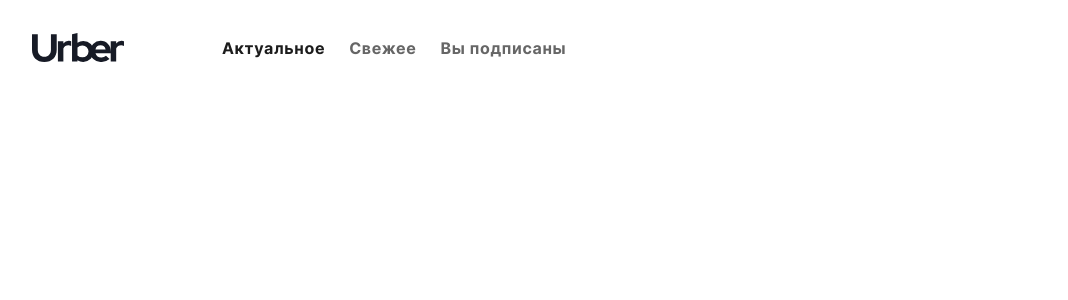
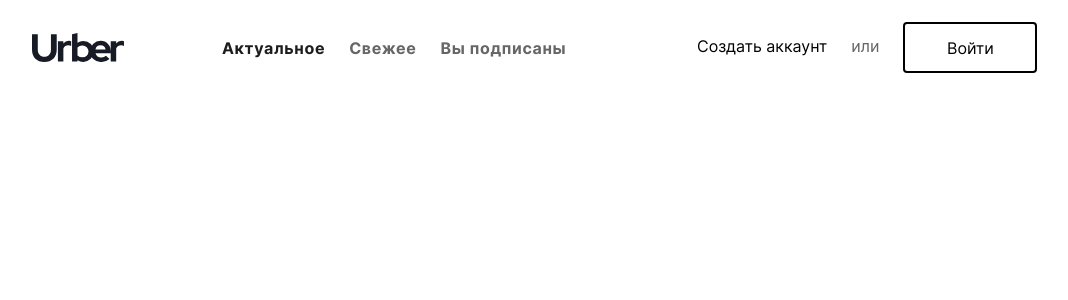
Before and after one commit to FrSnowy/-Hackathon-2019, a React (Create React App) app in the folder front/: page / in a window 1280 px wide. Shown: the top 300 px of the page, without its empty margins (53-1121 px from the left). Built offline with nearby package versions, Linux system fonts and the light colour scheme.

Commit message:
Header with buttons

```diff
--- a/front/src/blocks/Header/Header.js
+++ b/front/src/blocks/Header/Header.js
@@ -4,12 +4,10 @@ import Container from 'react-bootstrap/Container';
 import Row from 'react-bootstrap/Row';
 import Col from 'react-bootstrap/Col';
 import TabButton from '../../components/TabButton/TabButton';
+import WrappedButton from '../../components/WrappedButton/WrappedButton';
+import HoverableLink from '../../components/HoverableLink/HoverableLink';
 
 class Header extends React.Component {
-  constructor(props) {
-    super(props);
-  }
-
   render() {
     const { className } = this.props;
     return (
@@ -19,10 +17,15 @@ class Header extends React.Component {
             <Col md={2}>
               <Logo />
             </Col>
-            <Col md={10}>
+            <Col md={5}>
               <TabButton content = "Актуальное" isSelected = {true}/>
               <TabButton content = "Свежее" isSelected = {false}/>
               <TabButton content = "Вы подписаны" isSelected = {false}/>
+            </Col>
+            <Col md={5}>
+              <HoverableLink content = "Создать аккаунт"/>
+              <span className = "or-split">или</span>
+              <WrappedButton className = "login-button" content = "Войти"/>
             </Col>
           </Row>
         </Container>
--- a/front/src/blocks/Header/Header.scss
+++ b/front/src/blocks/Header/Header.scss
@@ -14,7 +14,22 @@
         height: 100%;
       }
     }
+
+    .or-split {
+      margin: 0 24px;
+      color: #666666;
+    }
+
+    button.login-button {
+      font-family: 'Inter';
+    }
+
+    a.hoverable-link {
+      font-family: 'Inter';
+    }
   }
 
   @include TabButton();
+  @include WrappedButton($className: 'login-button');
+  @include HoverableLink();
 }
--- /dev/null
+++ b/front/src/components/HoverableLink/HoverableLink.js
@@ -0,0 +1,18 @@
+import React from 'react';
+;
+class HoverableLink extends React.Component {
+  constructor(props) {
+    super(props);
+
+    !props.content && console.warn('Hoverable link without content');
+  }
+
+  render() {
+    const { className, content, onClick } = this.props;
+    return (
+      <a className = {className || 'hoverable-link'} onClick = { onClick || null}>{content}</a>
+    )
+  }
+}
+
+export default HoverableLink;
--- /dev/null
+++ b/front/src/components/HoverableLink/HoverableLink.scss
@@ -0,0 +1,16 @@
+@mixin HoverableLink(
+  $className: 'hoverable-link',
+  $color: black,
+  $hover-color: rgb(100, 100, 100),
+  $font-size: 16px,
+) {
+  a.#{$className} {
+    color: $color !important;
+    font-size: 16px;
+
+    &:hover {
+      cursor: pointer;
+      color: $hover-color !important;
+    }
+  }
+}
--- a/front/src/components/TabButton/TabButton.scss
+++ b/front/src/components/TabButton/TabButton.scss
@@ -2,7 +2,7 @@
   $className: 'tab-button',
   $background-color: transparent,
 ) {
-  .tab-button {
+  .#{$className} {
     display: inline-flex;
     height: 100%;
     align-items: center;
--- /dev/null
+++ b/front/src/components/WrappedButton/WrappedButton.js
@@ -0,0 +1,25 @@
+import React from 'react';
+import Button from 'react-bootstrap/Button';
+;
+class WrappedButton extends React.Component {
+  constructor(props) {
+    super(props);
+
+    !props.content && console.warn('Register button without content');
+  }
+
+  render() {
+    const { className, content, onClick } = this.props;
+    return (
+      <Button
+        variant = "outline-primary"
+        className = { className || 'wrapped-button' }
+        onClick = { onClick || null }
+      >
+        {content}
+      </Button>
+    )
+  }
+}
+
+export default WrappedButton;
--- /dev/null
+++ b/front/src/components/WrappedButton/WrappedButton.scss
@@ -0,0 +1,27 @@
+@mixin WrappedButton(
+  $className: 'wrapped-button',
+  $width: 134px,
+  $height: 51px,
+  $background-color: transparent,
+  $border-color: black,
+  $color: black,
+  $hover-color: white,
+  $font-size: 16px,
+) {
+  button.#{$className} {
+    background-color: $background-color;
+    border: 2px solid $border-color;
+    color: $color;
+
+    width: $width;
+    height: $height;
+
+    font-size: 16px;
+
+    &:hover {
+      background-color: $border-color;
+      border-color: $border-color;
+      color: $hover-color;
+    }
+  }
+}
--- a/front/src/index.scss
+++ b/front/src/index.scss
@@ -1,5 +1,7 @@
 @import "src/blocks/Header/Header.scss";
 @import "src/components/TabButton/TabButton.scss";
+@import "src/components/WrappedButton/WrappedButton.scss";
+@import "src/components/HoverableLink/HoverableLink.scss";
 
 @import "src/assets/fonts/Inter/inter.scss";
 
```
